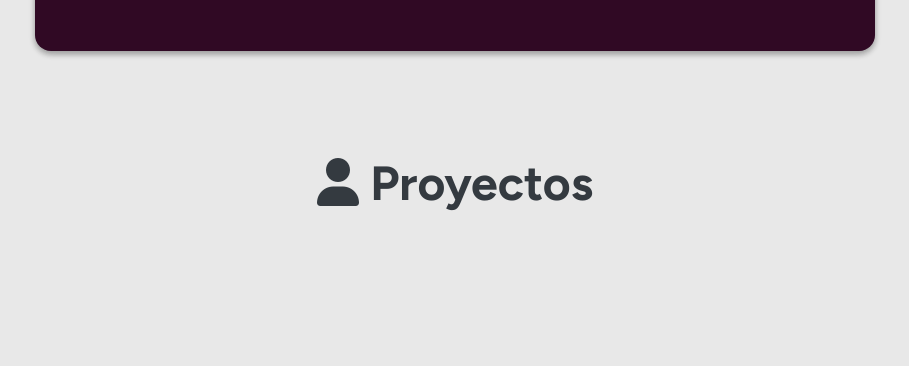
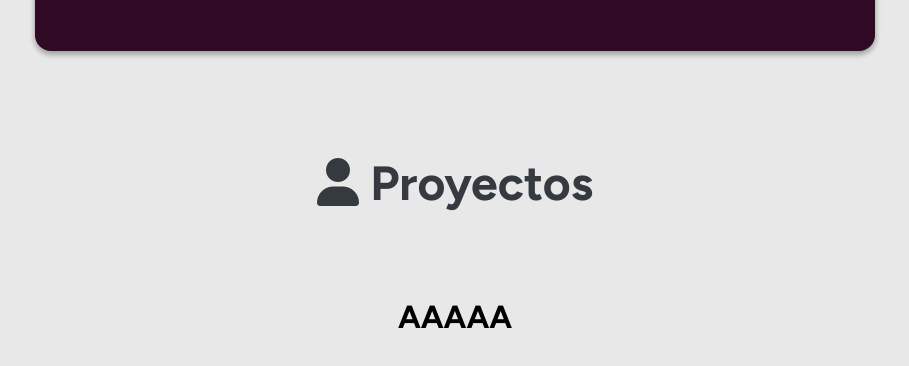
Before and after one commit to SrLopus/Portfolio, a React (Vite) app: page / in a window 1280 px wide. Shown: the part 2393-2759 px from the top of the page, without its empty margins (185-1094 px from the left). Built offline with nearby package versions, Linux system fonts and the light colour scheme.

Commit message:
Agrega un encabezado a la componente Proyectos para mejorar la estructura del contenido.

```diff
--- a/src/components/Proyectos.jsx
+++ b/src/components/Proyectos.jsx
@@ -1,6 +1,6 @@
 function Proyectos(){
     return(
-        <div></div>
+        <div><h1>AAAAA</h1></div>
     )
 }
 export default Proyectos;
```
